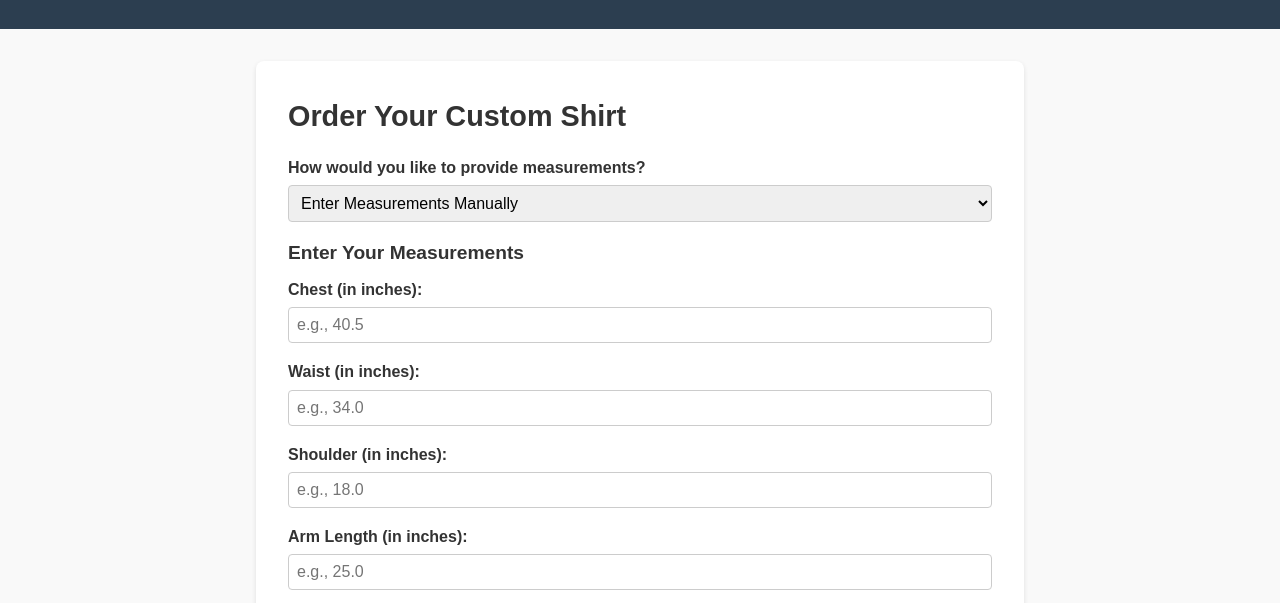
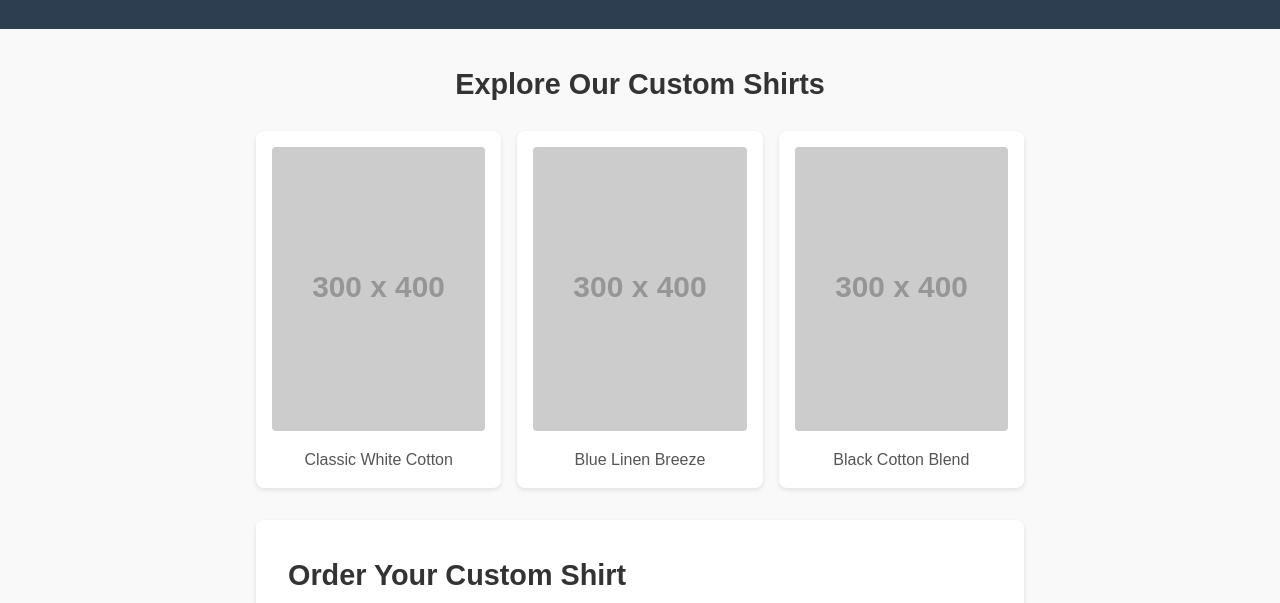
Before and after one commit to shav123/customeshirtshop, a plain HTML site: page index.html in a window 1280 px wide. Shown: the part 133-736 px from the top of the page. Drawn offline with Linux system fonts and the light colour scheme; placeholder pictures from the web are drawn by us.

Commit message:
Add files via upload

```diff
--- a/index.html
+++ b/index.html
@@ -13,6 +13,24 @@
     </header>
 
     <main>
+        <section id="sample-shirts">
+            <h2>Explore Our Custom Shirts</h2>
+            <div class="shirt-gallery">
+                <div class="shirt-item">
+                    <img src="https://placehold.co/300x400?text=Cotton+White+Shirt" alt="White Cotton Shirt">
+                    <p>Classic White Cotton</p>
+                </div>
+                <div class="shirt-item">
+                    <img src="https://placehold.co/300x400?text=Blue+Linen+Shirt" alt="Blue Linen Shirt">
+                    <p>Blue Linen Breeze</p>
+                </div>
+                <div class="shirt-item">
+                    <img src="https://placehold.co/300x400?text=Black+Blend+Shirt" alt="Black Cotton Blend Shirt">
+                    <p>Black Cotton Blend</p>
+                </div>
+            </div>
+        </section>
+
         <section id="order-form">
             <h2>Order Your Custom Shirt</h2>
             <form id="shirt-form">
@@ -79,7 +97,7 @@
     </main>
 
     <footer>
-        <p>&copy; 2025 Custom Shirts. All rights reserved.</p>
+        <p>© 2025 Custom Shirts. All rights reserved.</p>
     </footer>
 
     <script>
--- a/styles.css
+++ b/styles.css
@@ -29,6 +29,52 @@ main {
     padding: 0 1rem;
 }
 
+/* New Sample Shirts Section */
+#sample-shirts {
+    margin-bottom: 2rem;
+    text-align: center;
+}
+
+#sample-shirts h2 {
+    font-size: 1.8rem;
+    margin-bottom: 1.5rem;
+}
+
+.shirt-gallery {
+    display: flex;
+    justify-content: space-between;
+    gap: 1rem;
+    flex-wrap: wrap;
+}
+
+.shirt-item {
+    flex: 1;
+    min-width: 200px;
+    max-width: 250px;
+    background: white;
+    padding: 1rem;
+    border-radius: 8px;
+    box-shadow: 0 2px 5px rgba(0, 0, 0, 0.1);
+    transition: transform 0.3s;
+}
+
+.shirt-item:hover {
+    transform: translateY(-5px);
+}
+
+.shirt-item img {
+    width: 100%;
+    height: auto;
+    border-radius: 4px;
+    margin-bottom: 0.5rem;
+}
+
+.shirt-item p {
+    font-size: 1rem;
+    color: #555;
+}
+
+/* Order Form Styles */
 #order-form {
     background: white;
     padding: 2rem;
@@ -100,6 +146,15 @@ footer {
         font-size: 1.8rem;
     }
 
+    .shirt-gallery {
+        flex-direction: column;
+        align-items: center;
+    }
+
+    .shirt-item {
+        max-width: 100%;
+    }
+
     #order-form {
         padding: 1rem;
     }
```
